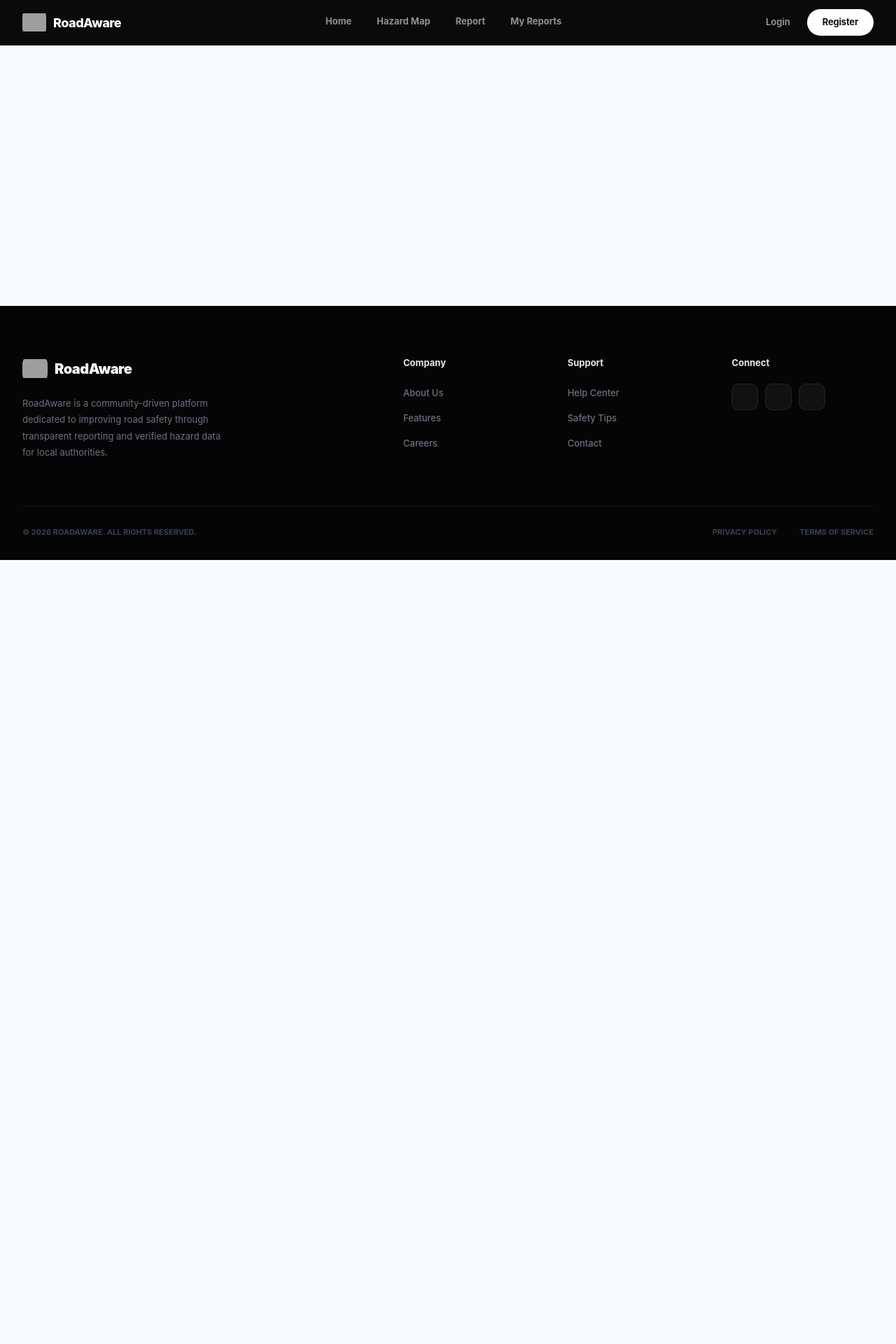
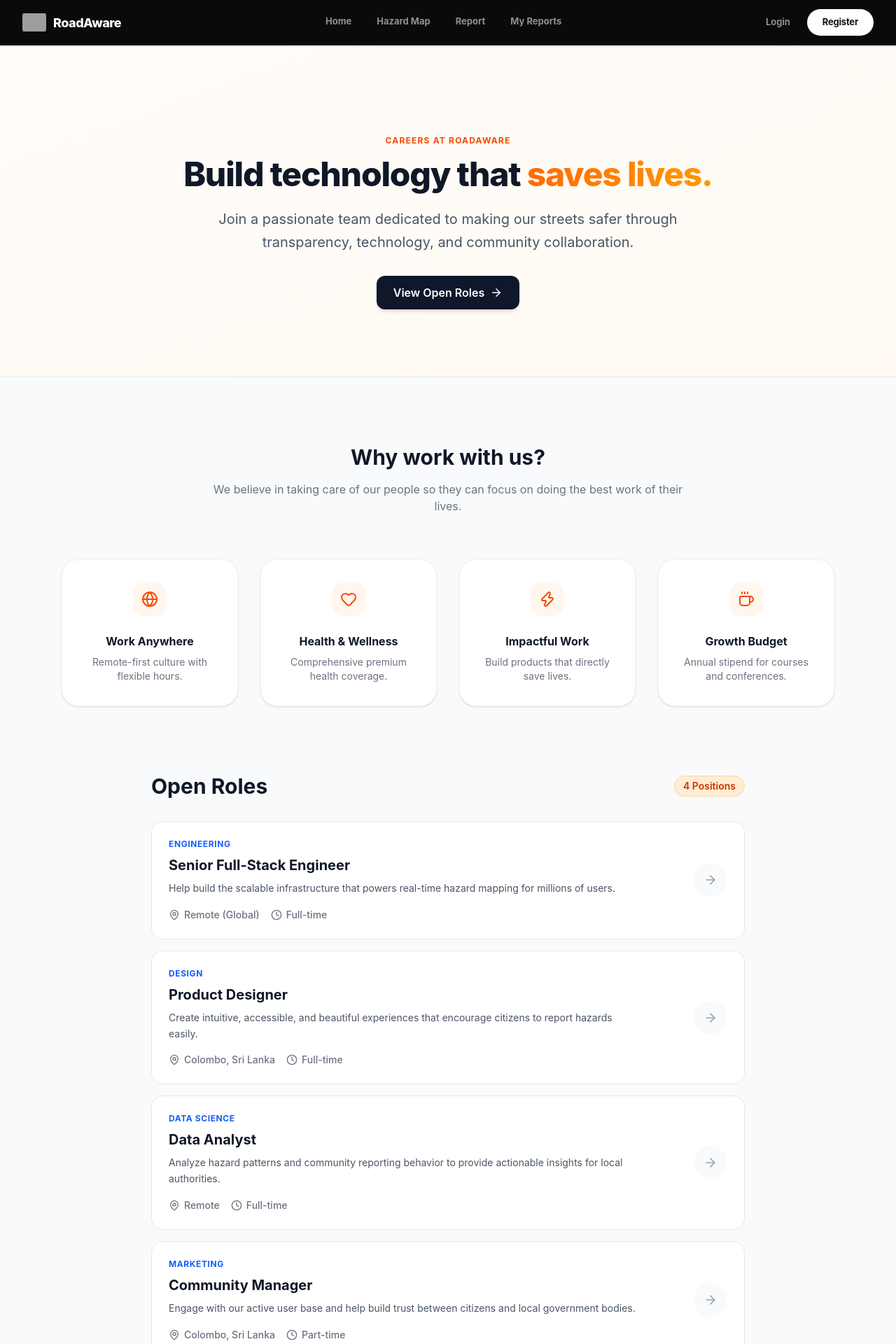
Before and after one commit to Pathum-Piyumal/RoadAware, a React (Vite) app in the folder frontend/: page /careers in a window 1280 px wide. Shown: the top 1920 px of the page at 70% size. Before the commit the page ends 800 px from the top, so only its background shows below. Built offline with nearby package versions, Linux system fonts and the light colour scheme; no server answers; grey boxes are pictures that could not be loaded; a web font is replaced by a local one.

Commit message:
Add Careers page and update App routing and footer component

```diff
--- a/frontend/src/App.jsx
+++ b/frontend/src/App.jsx
@@ -28,6 +28,7 @@ import HazardDetails from './pages/public/HazardDetails';
 import HazardMap from './pages/public/HazardMap';
 import AboutUs from './pages/public/AboutUs';
 import Features from './pages/public/Features';
+import Careers from './pages/public/Careers';
 
 // Auth Pages
 import Login from './pages/auth/Login';
@@ -67,6 +68,7 @@ function AppContent() {
           <Route path="/" element={<Home />} />
           <Route path="/about" element={<AboutUs />} />
           <Route path="/features" element={<Features />} />
+          <Route path="/careers" element={<Careers />} />
           <Route path="/hazard/:id" element={<HazardDetails />} />
           <Route path="/map" element={<ProtectedRoute><HazardMap /></ProtectedRoute>} />
 
--- a/frontend/src/components/common/Footer.jsx
+++ b/frontend/src/components/common/Footer.jsx
@@ -23,7 +23,7 @@ const Footer = () => (
             { heading: 'Company', links: [
                 { label: 'About Us', path: '/about' },
                 { label: 'Features', path: '/features' },
-                { label: 'Careers', path: '#' }
+                { label: 'Careers', path: '/careers' }
             ] },
             { heading: 'Support',  links: [
                 { label: 'Help Center', path: '#' },
--- /dev/null
+++ b/frontend/src/pages/public/Careers.jsx
@@ -0,0 +1,135 @@
+import { Briefcase, MapPin, Clock, ArrowRight, Heart, Zap, Coffee, Globe } from 'lucide-react';
+
+export default function Careers() {
+  const jobs = [
+    {
+      title: "Senior Full-Stack Engineer",
+      department: "Engineering",
+      location: "Remote (Global)",
+      type: "Full-time",
+      description: "Help build the scalable infrastructure that powers real-time hazard mapping for millions of users."
+    },
+    {
+      title: "Product Designer",
+      department: "Design",
+      location: "Colombo, Sri Lanka",
+      type: "Full-time",
+      description: "Create intuitive, accessible, and beautiful experiences that encourage citizens to report hazards easily."
+    },
+    {
+      title: "Data Analyst",
+      department: "Data Science",
+      location: "Remote",
+      type: "Full-time",
+      description: "Analyze hazard patterns and community reporting behavior to provide actionable insights for local authorities."
+    },
+    {
+      title: "Community Manager",
+      department: "Marketing",
+      location: "Colombo, Sri Lanka",
+      type: "Part-time",
+      description: "Engage with our active user base and help build trust between citizens and local government bodies."
+    }
+  ];
+
+  const benefits = [
+    { icon: Globe, title: "Work Anywhere", desc: "Remote-first culture with flexible hours." },
+    { icon: Heart, title: "Health & Wellness", desc: "Comprehensive premium health coverage." },
+    { icon: Zap, title: "Impactful Work", desc: "Build products that directly save lives." },
+    { icon: Coffee, title: "Growth Budget", desc: "Annual stipend for courses and conferences." }
+  ];
+
+  return (
+    <div className="min-h-screen bg-gray-50 font-sans text-gray-900 pb-24">
+      {/* Hero Section */}
+      <section className="relative pt-32 pb-24 bg-white border-b border-gray-200">
+        <div className="absolute inset-0 bg-gradient-to-br from-orange-50 to-orange-100 opacity-30 pointer-events-none" />
+        <div className="max-w-5xl mx-auto px-6 relative z-10 text-center">
+          <span className="text-orange-600 font-bold text-xs tracking-widest uppercase mb-4 block">Careers at RoadAware</span>
+          <h1 className="text-5xl font-extrabold tracking-tight text-gray-900 mb-6">
+            Build technology that <span className="text-transparent bg-clip-text bg-gradient-to-r from-orange-500 to-amber-500">saves lives.</span>
+          </h1>
+          <p className="text-xl text-gray-600 max-w-2xl mx-auto leading-relaxed mb-8">
+            Join a passionate team dedicated to making our streets safer through transparency,
+            technology, and community collaboration.
+          </p>
+          <a href="#open-roles" className="inline-flex items-center px-6 py-3 bg-[#0f172a] text-white font-semibold rounded-xl shadow-md hover:bg-[#1e293b] transition-all">
+            View Open Roles <ArrowRight className="ml-2" size={18} />
+          </a>
+        </div>
+      </section>
+
+      {/* Benefits Section */}
+      <section className="max-w-6xl mx-auto px-6 py-24">
+        <div className="text-center mb-16">
+          <h2 className="text-3xl font-bold text-gray-900 mb-4">Why work with us?</h2>
+          <p className="text-gray-500 max-w-2xl mx-auto">We believe in taking care of our people so they can focus on doing the best work of their lives.</p>
+        </div>
+        <div className="grid md:grid-cols-2 lg:grid-cols-4 gap-8">
+          {benefits.map((b, i) => {
+            const Icon = b.icon;
+            return (
+              <div key={i} className="bg-white p-8 rounded-3xl border border-gray-100 shadow-sm hover:shadow-md transition-shadow text-center">
+                <div className="w-12 h-12 bg-orange-50 text-orange-600 rounded-2xl flex items-center justify-center mx-auto mb-6">
+                  <Icon size={24} />
+                </div>
+                <h3 className="font-bold text-gray-900 mb-2">{b.title}</h3>
+                <p className="text-sm text-gray-500">{b.desc}</p>
+              </div>
+            )
+          })}
+        </div>
+      </section>
+
+      {/* Open Roles Section */}
+      <section id="open-roles" className="max-w-4xl mx-auto px-6">
+        <div className="flex items-center justify-between mb-8">
+          <h2 className="text-3xl font-bold text-gray-900">Open Roles</h2>
+          <span className="bg-orange-100 text-orange-700 px-3 py-1 rounded-full text-sm font-semibold border border-orange-200">
+            {jobs.length} Positions
+          </span>
+        </div>
+
+        <div className="space-y-4">
+          {jobs.map((job, i) => (
+            <div key={i} className="bg-white p-6 rounded-2xl border border-gray-200 hover:border-orange-300 hover:shadow-lg transition-all group flex flex-col md:flex-row md:items-center justify-between gap-6 cursor-pointer">
+              <div className="flex-1">
+                <div className="flex items-center gap-3 mb-2">
+                  <span className="text-xs font-bold text-blue-600 uppercase tracking-wider">{job.department}</span>
+                </div>
+                <h3 className="text-xl font-bold text-gray-900 mb-2 group-hover:text-orange-600 transition-colors">{job.title}</h3>
+                <p className="text-gray-600 text-sm mb-4 leading-relaxed max-w-2xl">{job.description}</p>
+                <div className="flex items-center gap-4 text-sm text-gray-500 font-medium">
+                  <div className="flex items-center gap-1.5">
+                    <MapPin size={16} /> {job.location}
+                  </div>
+                  <div className="flex items-center gap-1.5">
+                    <Clock size={16} /> {job.type}
+                  </div>
+                </div>
+              </div>
+              <div>
+                <button className="hidden md:flex items-center justify-center w-12 h-12 rounded-full bg-gray-50 text-gray-400 group-hover:bg-orange-50 group-hover:text-orange-600 transition-colors">
+                  <ArrowRight size={20} />
+                </button>
+              </div>
+            </div>
+          ))}
+        </div>
+      </section>
+
+      {/* CTA */}
+      <section className="max-w-4xl mx-auto px-6 mt-32 text-center">
+        <div className="bg-[#0f172a] rounded-3xl p-12 shadow-xl">
+          <h2 className="text-3xl font-extrabold text-white mb-4">Don't see a fit?</h2>
+          <p className="text-gray-400 mb-8 max-w-xl mx-auto">
+            We are always looking for talented individuals. Send us your resume and we'll keep you in mind for future opportunities.
+          </p>
+          <a href="mailto:careers@roadaware.com" className="inline-flex items-center justify-center px-8 py-3 bg-white text-[#0f172a] font-bold rounded-xl shadow-sm hover:bg-gray-100 transition-colors">
+            Email Resume
+          </a>
+        </div>
+      </section>
+    </div>
+  );
+}
```
